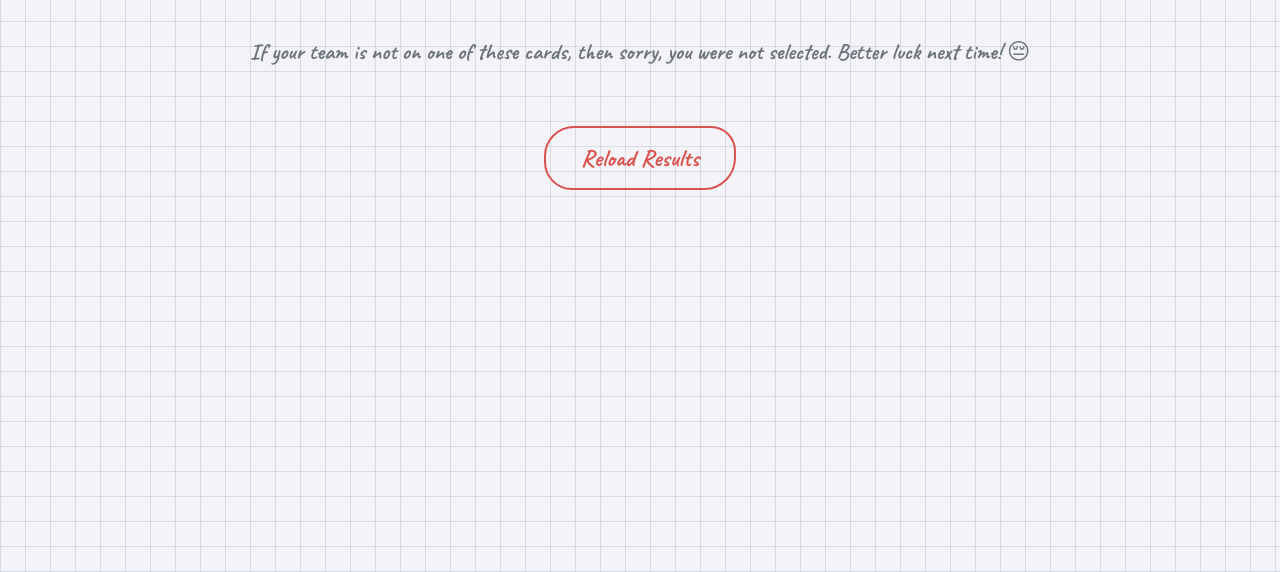
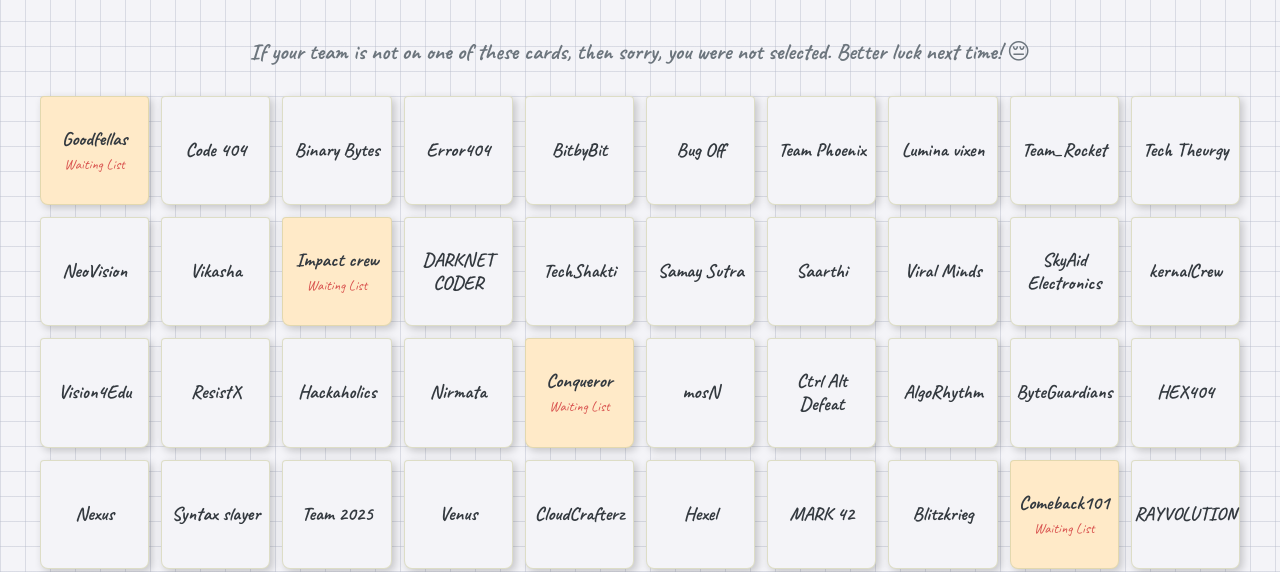
Before and after one commit to singhsanjiv200725-ux/Sihresult2025, a plain HTML site: page index.html in a window 1280 px wide. Shown: the part 228-800 px from the top of the page. Drawn offline with Linux system fonts and the light colour scheme; files that its build step writes are made by us from their sources.

Commit message:
Update index.html

```diff
--- a/index.html
+++ b/index.html
@@ -3,7 +3,7 @@
     <meta charset="UTF-8">
     <meta name="viewport" content="width=device-width, initial-scale=1.0">
     <title>SIH Internal Hackathon Results - IIIT Manipur</title>
-    <link rel="stylesheet" href="./styles/style.css">
+    <link rel="stylesheet" href="./style.css">
 </head>
 
 <body>
@@ -28,6 +28,6 @@
 
     <button class="reset-button" onclick="startNewGame()">Reload Results</button>
 
-    <script src="./scripts/script.js"></script>
+    <script src="./script.js"></script>
 </body>
 </html>
```
